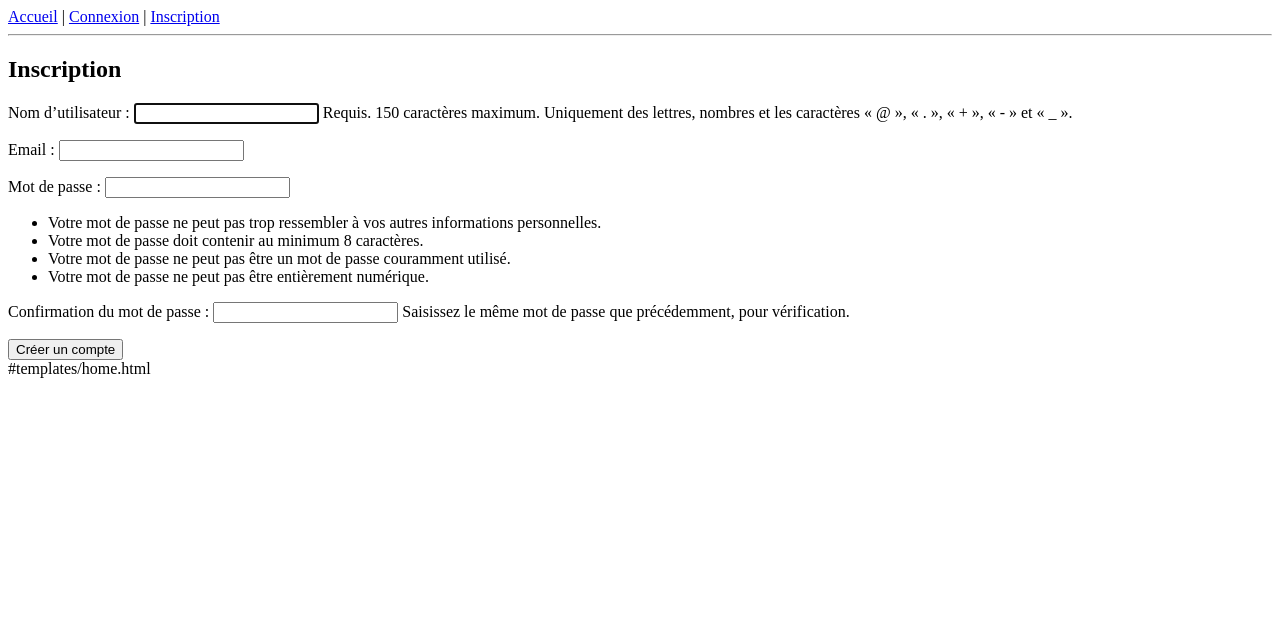
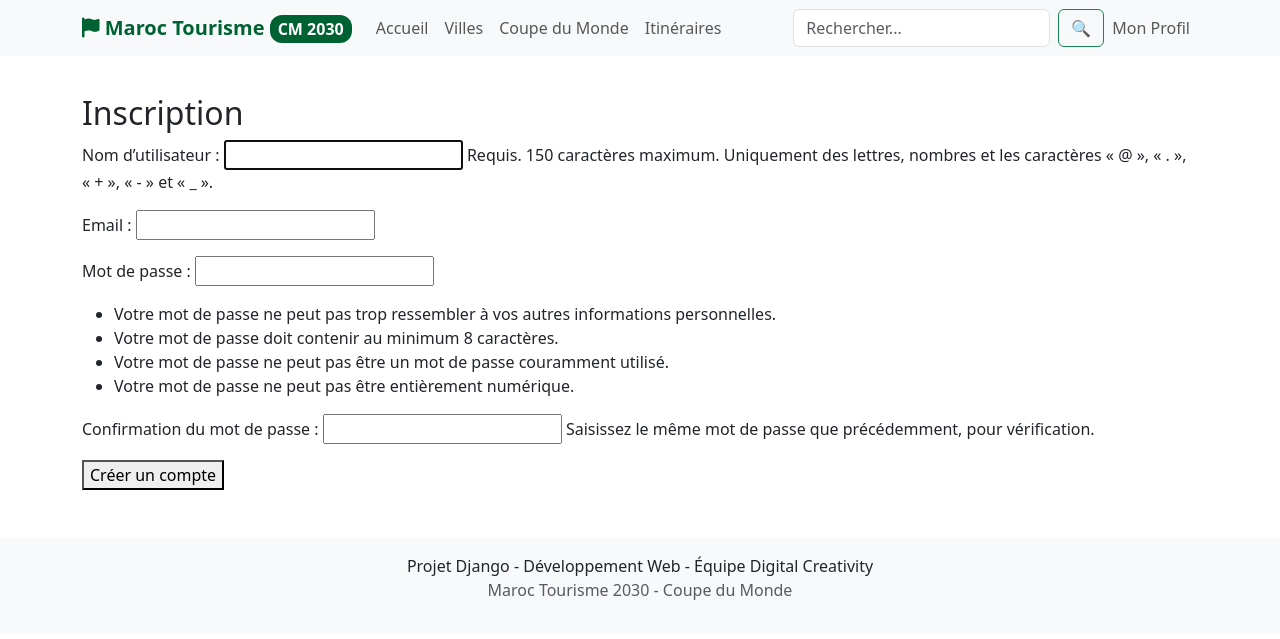
Before and after one commit to h1mza07/Digital-creativity, a Django app: page /users/register/ in a window 1280 px wide. Shown: the top 639 px of the page. Run offline with Django 4.2, Linux system fonts and the light colour scheme.

Commit message:
Hamza Layachi: modification de fichier  templates/base.html

```diff
--- a/templates/base.html
+++ b/templates/base.html
@@ -2,24 +2,66 @@
 <html lang="fr">
 <head>
     <meta charset="UTF-8">
-    <title>Maroc Tourisme 2030</title>
+    <meta name="viewport" content="width=device-width, initial-scale=1.0">
+    <title>{% block title %}Maroc Tourisme - Coupe du Monde 2030{% endblock %}</title>
+
+    <!-- Bootstrap CSS -->
+    <link href="https://cdn.jsdelivr.net/npm/bootstrap@5.3.2/dist/css/bootstrap.min.css" rel="stylesheet">
+
+    <style>
+        .search-form { margin-left: auto; }
+        body { padding-top: 70px; }
+        .navbar-brand { font-weight: bold; color: #006233; }
+        .worldcup-badge { background-color: #006233; color: white; padding: 3px 8px; border-radius: 12px; font-size: 0.8em; }
+    </style>
+
+    {% block extra_css %}{% endblock %}
 </head>
 <body>
+    <nav class="navbar navbar-expand-lg navbar-light bg-light fixed-top">
+        <div class="container">
+            <a class="navbar-brand" href="/">
+                <i class="fas fa-flag"></i> Maroc Tourisme
+                <span class="worldcup-badge">CM 2030</span>
+            </a>
 
-<nav>
-    <a href="/">Accueil</a> |
-    {% if user.is_authenticated %}
-        <a href="{% url 'profile' %}">Mon profil</a> |
-        <a href="{% url 'logout' %}">Déconnexion</a>
-    {% else %}
-        <a href="{% url 'login' %}">Connexion</a> |
-        <a href="{% url 'register' %}">Inscription</a>
-    {% endif %}
-</nav>
+            <div class="navbar-nav me-auto">
+                <a class="nav-link" href="/">Accueil</a>
+                <a class="nav-link" href="/cities/">Villes</a>
+                <a class="nav-link" href="/worldcup2030/">Coupe du Monde</a>
+                <a class="nav-link" href="/routes/">Itinéraires</a>
+            </div>
 
-<hr>
+            <!-- Formulaire de recherche (gardé des autres membres) -->
+            <form class="d-flex search-form" method="get" action="{% url 'itinerary_search' %}">
+                <input class="form-control me-2" type="text" name="q" placeholder="Rechercher..." required>
+                <button class="btn btn-outline-success" type="submit">🔍</button>
+            </form>
 
-{% block content %}{% endblock %}
+            <div class="navbar-nav">
+                <a class="nav-link" href="{% url 'profile' %}">Mon Profil</a>
+            </div>
+        </div>
+    </nav>
 
+    <div class="container mt-4">
+        {% block content %}
+        {% endblock %}
+    </div>
+
+    <footer class="footer mt-5 py-3 bg-light">
+        <div class="container text-center">
+            <p class="mb-0">Projet Django - Développement Web - Équipe Digital Creativity</p>
+            <p class="text-muted">Maroc Tourisme 2030 - Coupe du Monde</p>
+        </div>
+    </footer>
+
+    <!-- Font Awesome -->
+    <link rel="stylesheet" href="https://cdnjs.cloudflare.com/ajax/libs/font-awesome/6.4.0/css/all.min.css">
+
+    <!-- Bootstrap JS -->
+    <script src="https://cdn.jsdelivr.net/npm/bootstrap@5.3.2/dist/js/bootstrap.bundle.min.js"></script>
+
+    {% block extra_js %}{% endblock %}
 </body>
-</html> #templates/home.html
+</html>
```
